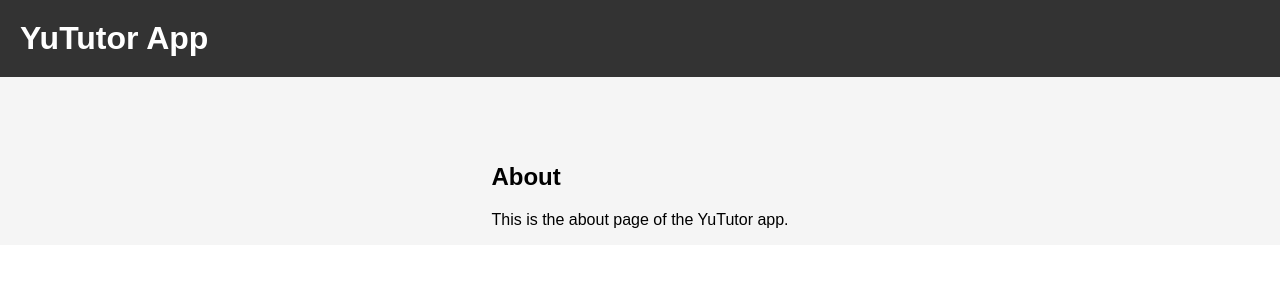
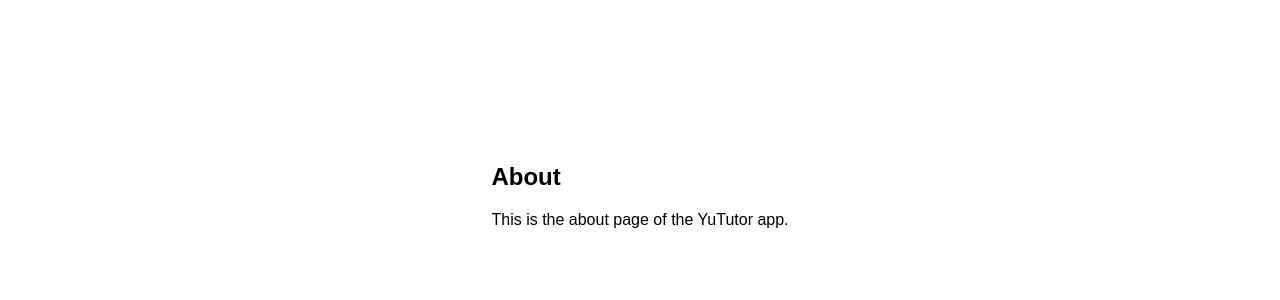
Before and after one commit to omarelfounti/YututorApp, a React (Create React App) app: page /about in a window 1280 px wide. Shown: the top 300 px of the page. Built offline with nearby package versions, Linux system fonts and the light colour scheme.

Commit message:
mejora index.css

```diff
--- a/src/index.css
+++ b/src/index.css
@@ -5,7 +5,7 @@
   }
 
   .app {
-    background-color: #f5f5f5;
+    background-color: #yellow;
   }
 
   .app-container {
@@ -13,7 +13,7 @@
   }
 
   header {
-    background-color: #333;
+    background-color: #green;
     color: #fff;
     padding: 20px;
   }
@@ -23,9 +23,9 @@
   }
 
   aside {
-    background-color: #eee;
+    background-color: #lightgreen;
     width: 200px;
-    padding: 20px;
+    padding: 25px;
   }
 
   aside ul {
@@ -34,11 +34,11 @@
   }
 
   aside li {
-    margin-bottom: 10px;
+    margin-bottom: 20px;
     cursor: pointer;
   }
 
   main {
     flex: 1;
-    padding: 20px;
+    padding: 25px;
   }
```
